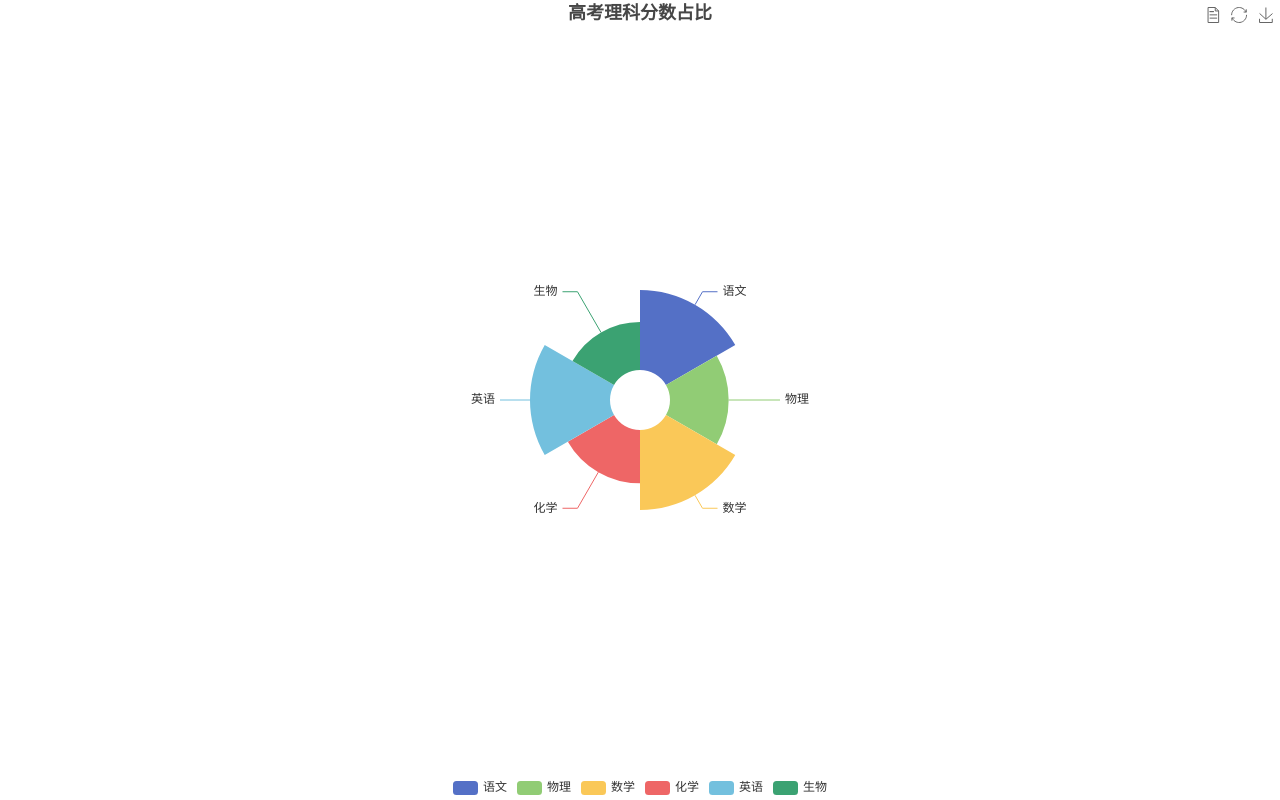
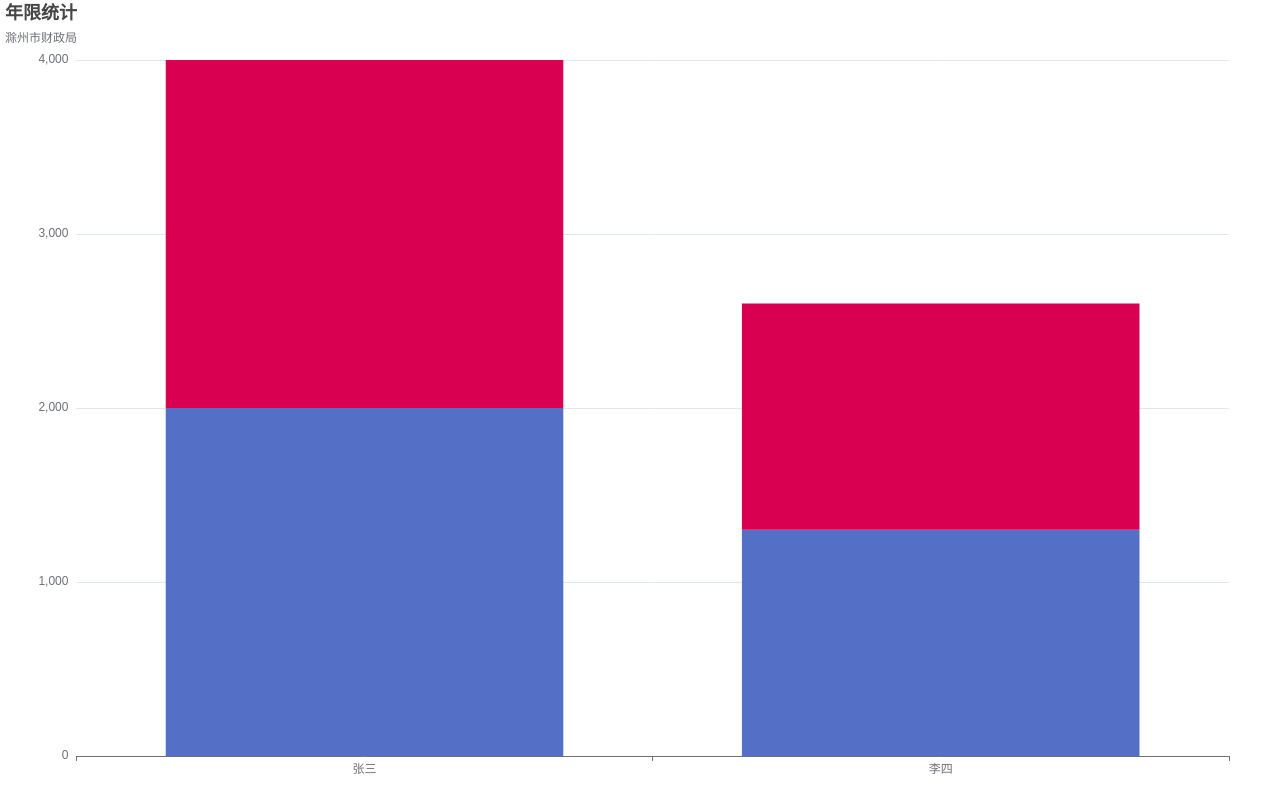
Before and after one commit to RiderLty/echarts-proj, a React app: page / in a window 1280 px wide. Built offline with nearby package versions, Linux system fonts and the light colour scheme.

Commit message:
Update App.js

```diff
--- a/src/App.js
+++ b/src/App.js
@@ -5,57 +5,98 @@ import React, { useEffect, useMemo, useState } from 'react';
 import './App.css';
 import EchartsRender from './components/EchartsRender';
 
+
+const ym2num = (dateString) => {//输入形如 1994.8  2023.7 返回距离当前日期的月数
+  const [year, month] = dateString.split('.');
+  const targetYear = parseInt(year, 10);
+  const targetMonth = parseInt(month, 10);
+  const currentDate = new Date();
+  const targetDate = new Date(targetYear, targetMonth - 1, 1);
+  const monthsDiff = (currentDate.getFullYear() - targetDate.getFullYear()) * 12 +
+    (currentDate.getMonth() - targetDate.getMonth());
+  return monthsDiff * -1;
+}
+
+const absData2Series = (list) => {
+  const birthday = list[0]
+  let ptr = birthday
+  const offset = []
+  for (let index = 0; index < list.length; index++) {
+    const element = list[index];
+    offset.push(element - ptr  )
+    ptr -= element
+  }
+  return offset
+}
+
+
+const rawData = [
+  ["1966.12", "2016.01", "2019.06", "2020.01", "2022.01",],
+  ["1967.06", "2015.03", "2019.12", "2021.04",],
+]
+
+const mkData = (raw) => {
+  const  monthsDiff = rawData.map( row => row.map(data => ym2num(data)))
+  const fillEmpty = []
+
+
+}
+
+
+
+
 function App() {
-  return <div style={{width:"100vw",height:"100vh"}}>
+  return <div style={{ width: "100vw", height: "100vh" }}>
     <EchartsRender
       options={{
         title: {
-          text: '高考理科分数占比',
-          left: 'center'
+          text: '年限统计',
+          subtext: '滁州市财政局'
         },
         tooltip: {
-          trigger: 'item',
-          formatter: '{a} <br/>{b} : {c} ({d}%)'
+          trigger: 'axis',
+          axisPointer: {
+            type: 'shadow'
+          },
+          formatter: (params) => {
+            const tar = params[1];
+            return tar.name + '<br/>' + tar.seriesName + ' : ' + tar.value;
+          }
         },
-        legend: {
-          left: 'center',
-          top: 'bottom',
-          data: ['语文', '物理', '数学', '化学', '英语', '生物']
+        grid: {
+          left: '3%',
+          right: '4%',
+          bottom: '3%',
+          containLabel: true
         },
-        toolbox: {
-          show: true,
-          feature: {
-            mark: { show: true },
-            dataView: { show: true, readOnly: false },
-            magicType: {
-              show: true,
-              type: ['pie', 'funnel']
-            },
-            restore: { show: true },
-            saveAsImage: { show: true }
-          }
+        xAxis: {
+          type: 'category',
+          splitLine: { show: false },
+          data: ['张三', '李四']
+        },
+        yAxis: {
+          type: 'value'
         },
         series: [
           {
-            name: '分数',
-            type: 'pie',
-            radius: [30, 110],
-            center: ['50%', '50%'],
-            roseType: 'area',
-            data: [
-              { value: 150, name: '语文' },
-              { value: 110, name: '物理' },
-              { value: 150, name: '数学' },
-              { value: 100, name: '化学' },
-              { value: 150, name: '英语' },
-              { value: 90, name: '生物' },
-            ]
-          }
+            name: 'Life Cost',
+            type: 'bar',
+            stack: 'Total',
+            data: [2000, 1300]
+          },
+          {
+            name: 'Life Cost',
+            type: 'bar',
+            stack: 'Total',
+            color: "#d90051",
+            data: [2000, 1300, 0, 200, 900, 300]
+          },
+
         ]
       }}
       style={{
-        with:"100%",
-        height:"100%"
+        with: "100%",
+        height: "100%"
       }}
     />
   </div>
```
